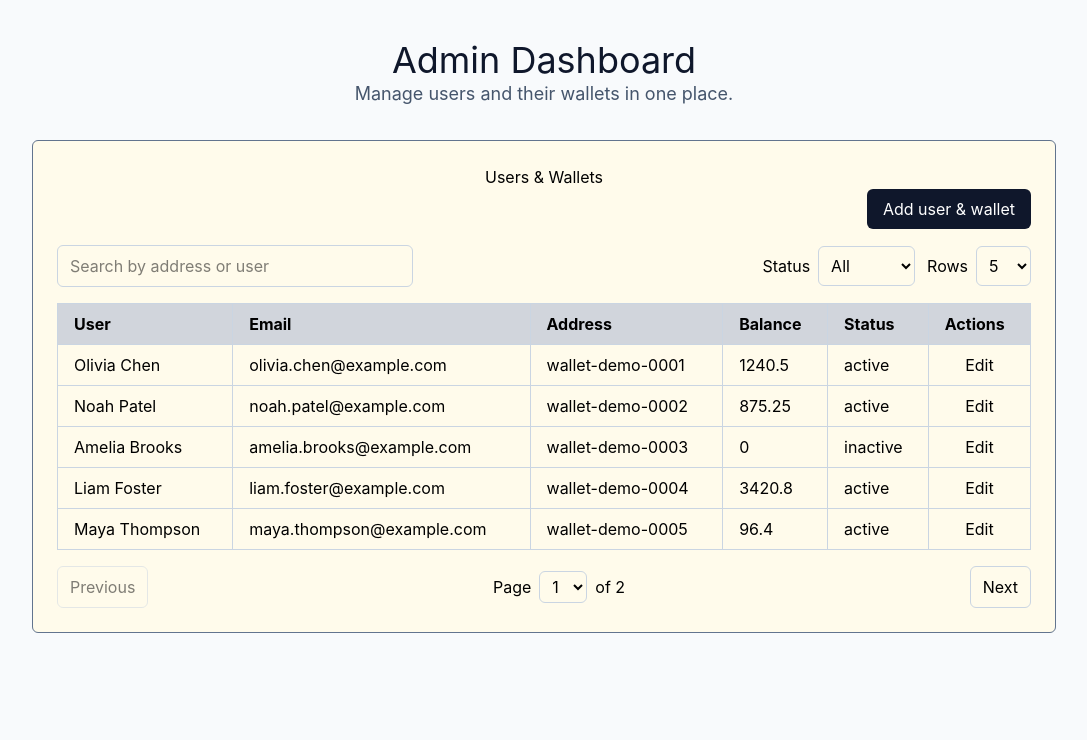
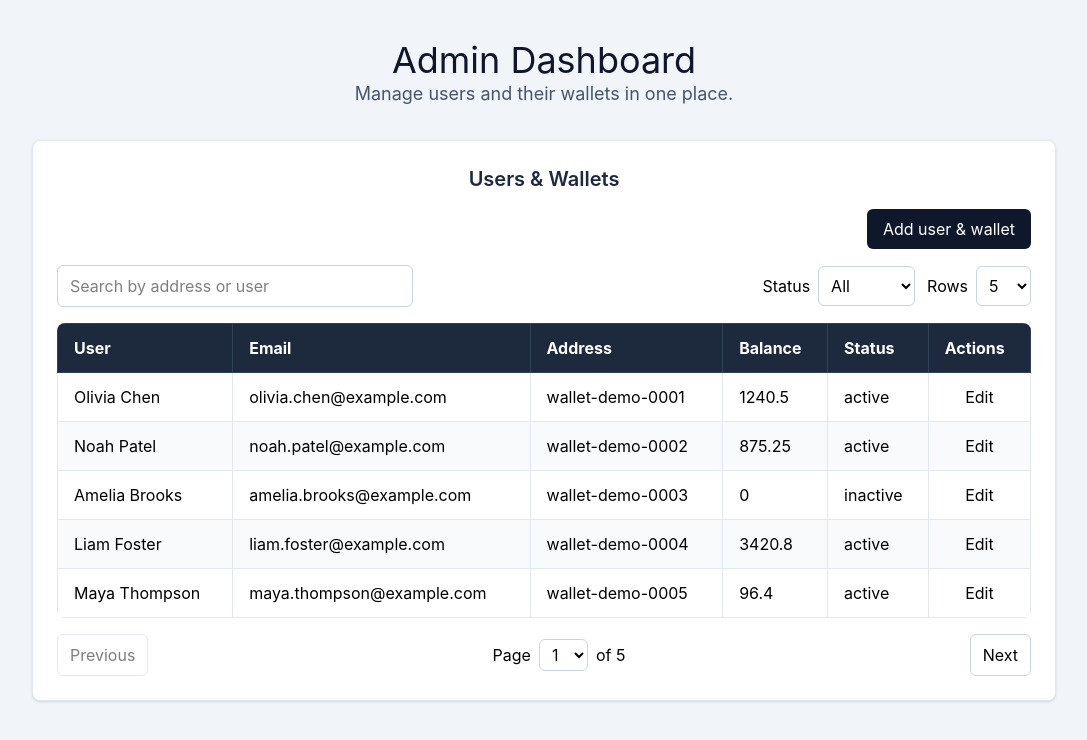
Before and after one commit to Glunomes/admin-dashboard, a React (Vite) app: page / in a window 1280 px wide. Shown: the top 740 px of the page, without its empty margins (96-1183 px from the left). Built offline with nearby package versions, Linux system fonts and the light colour scheme.

Commit message:
improve table styling in AdminTable and add additional mock wallet data

```diff
--- a/src/App.tsx
+++ b/src/App.tsx
@@ -2,14 +2,16 @@ import { AdminList } from './component/AdminList'
 
 export default function App() {
   return (
-    <main className="min-h-screen text-center bg-slate-50 p-4 md:p-10">
+    <main className="min-h-screen bg-slate-100 p-4 text-center md:p-10">
       <div className="mx-auto max-w-5xl">
         <h1 className="text-slate-900 text-4xl">Admin Dashboard</h1>
         <p className="text-slate-600 text-lg">
           Manage users and their wallets in one place.
         </p>
-        <section className="p-4 md:p-6 mt-8 bg-amber-50 rounded-md border border-slate-500">
-          <h2>Users & Wallets</h2>
+        <section className="mt-8 rounded-lg border border-slate-200 bg-white p-4 shadow-sm md:p-6">
+          <h2 className="mb-4 text-xl font-semibold text-slate-800">
+            Users & Wallets
+          </h2>
           <AdminList />
         </section>
       </div>
--- a/src/component/AdminTable.tsx
+++ b/src/component/AdminTable.tsx
@@ -11,15 +11,15 @@ export function AdminTable({ wallets, users }: AdminTableProps) {
   const usersById = new Map(users.map((user) => [user.id, user]))
 
   return (
-    <table className="w-full border-collapse text-left">
+    <table className="w-full overflow-hidden rounded-lg border-collapse bg-white text-left">
       <thead>
-        <tr className="bg-gray-300">
-          <th className="border border-slate-300 px-4 py-2">User</th>
-          <th className="border border-slate-300 px-4 py-2">Email</th>
-          <th className="border border-slate-300 px-4 py-2">Address</th>
-          <th className="border border-slate-300 px-4 py-2">Balance</th>
-          <th className="border border-slate-300 px-4 py-2">Status</th>
-          <th className="border border-slate-300 px-4 py-2">Actions</th>
+        <tr className="bg-slate-800 text-white">
+          <th className="border border-slate-700 px-4 py-3">User</th>
+          <th className="border border-slate-700 px-4 py-3">Email</th>
+          <th className="border border-slate-700 px-4 py-3">Address</th>
+          <th className="border border-slate-700 px-4 py-3">Balance</th>
+          <th className="border border-slate-700 px-4 py-3">Status</th>
+          <th className="border border-slate-700 px-4 py-3">Actions</th>
         </tr>
       </thead>
       <tbody>
@@ -28,23 +28,26 @@ export function AdminTable({ wallets, users }: AdminTableProps) {
             const user = usersById.get(wallet.userId)
 
             return (
-              <tr key={wallet.id}>
-                <td className="border border-slate-300 px-4 py-2">
+              <tr
+                key={wallet.id}
+                className="even:bg-slate-50 hover:bg-slate-100"
+              >
+                <td className="border border-slate-200 px-4 py-3">
                   {user?.name ?? 'Unknown user'}
                 </td>
-                <td className="border border-slate-300 px-4 py-2">
+                <td className="border border-slate-200 px-4 py-3">
                   {user?.email ?? '-'}
                 </td>
-                <td className="border border-slate-300 px-4 py-2">
+                <td className="border border-slate-200 px-4 py-3">
                   {wallet.address}
                 </td>
-                <td className="border border-slate-300 px-4 py-2">
+                <td className="border border-slate-200 px-4 py-3">
                   {wallet.balance}
                 </td>
-                <td className="border border-slate-300 px-4 py-2">
+                <td className="border border-slate-200 px-4 py-3">
                   {wallet.status}
                 </td>
-                <td className="border border-slate-300 p-0">
+                <td className="border border-slate-200 p-0">
                   <EditWalletDialog wallet={wallet} user={user} />
                 </td>
               </tr>
--- a/src/data/mockWallets.ts
+++ b/src/data/mockWallets.ts
@@ -71,4 +71,109 @@ export const mockWallets: Wallet[] = [
     balance: 5320.65,
     status: 'active',
   },
+  {
+    id: 'wallet-011',
+    userId: 'user-001',
+    address: 'wallet-demo-0011',
+    balance: 640.25,
+    status: 'inactive',
+  },
+  {
+    id: 'wallet-012',
+    userId: 'user-003',
+    address: 'wallet-demo-0012',
+    balance: 188.9,
+    status: 'active',
+  },
+  {
+    id: 'wallet-013',
+    userId: 'user-003',
+    address: 'wallet-demo-0013',
+    balance: 2750,
+    status: 'active',
+  },
+  {
+    id: 'wallet-014',
+    userId: 'user-005',
+    address: 'wallet-demo-0014',
+    balance: 512.4,
+    status: 'inactive',
+  },
+  {
+    id: 'wallet-015',
+    userId: 'user-005',
+    address: 'wallet-demo-0015',
+    balance: 94.75,
+    status: 'active',
+  },
+  {
+    id: 'wallet-016',
+    userId: 'user-005',
+    address: 'wallet-demo-0016',
+    balance: 1205.8,
+    status: 'active',
+  },
+  {
+    id: 'wallet-017',
+    userId: 'user-007',
+    address: 'wallet-demo-0017',
+    balance: 320.1,
+    status: 'inactive',
+  },
+  {
+    id: 'wallet-018',
+    userId: 'user-007',
+    address: 'wallet-demo-0018',
+    balance: 4090.55,
+    status: 'active',
+  },
+  {
+    id: 'wallet-019',
+    userId: 'user-008',
+    address: 'wallet-demo-0019',
+    balance: 72.15,
+    status: 'inactive',
+  },
+  {
+    id: 'wallet-020',
+    userId: 'user-010',
+    address: 'wallet-demo-0020',
+    balance: 2460.2,
+    status: 'active',
+  },
+  {
+    id: 'wallet-021',
+    userId: 'user-002',
+    address: 'wallet-demo-0021',
+    balance: 1385.65,
+    status: 'active',
+  },
+  {
+    id: 'wallet-022',
+    userId: 'user-004',
+    address: 'wallet-demo-0022',
+    balance: 428.3,
+    status: 'inactive',
+  },
+  {
+    id: 'wallet-023',
+    userId: 'user-006',
+    address: 'wallet-demo-0023',
+    balance: 915.45,
+    status: 'active',
+  },
+  {
+    id: 'wallet-024',
+    userId: 'user-009',
+    address: 'wallet-demo-0024',
+    balance: 0,
+    status: 'inactive',
+  },
+  {
+    id: 'wallet-025',
+    userId: 'user-009',
+    address: 'wallet-demo-0025',
+    balance: 318.75,
+    status: 'active',
+  },
 ]
```
